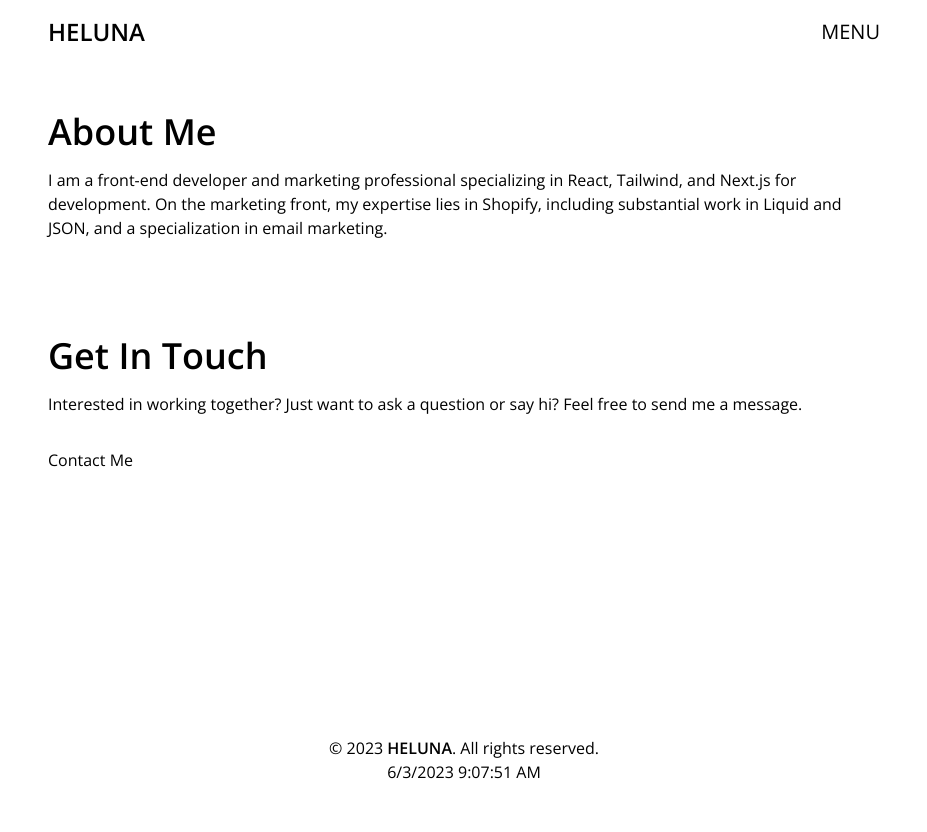
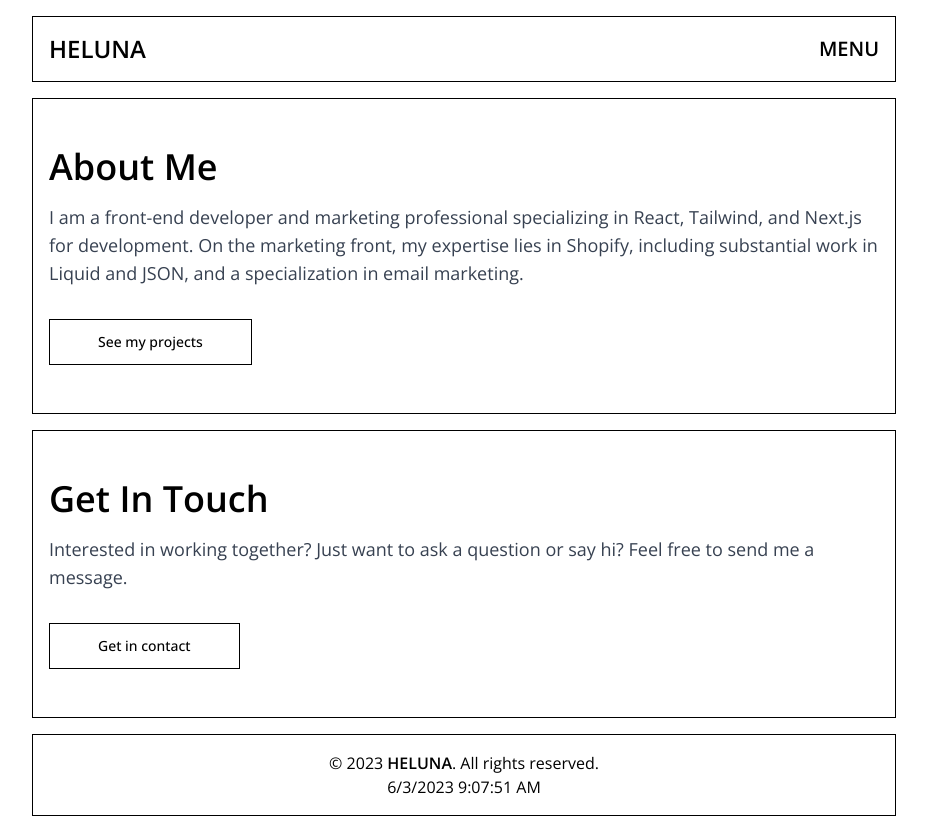
Before and after one commit to henrynavntoft/heluna, a Next.js app: page / in a window 1280 px wide. Shown: the whole page, without its empty margins (176-1103 px from the left). Before the commit the page ends 800 px from the top, so only its background shows below. Built offline with nearby package versions, Linux system fonts and the light colour scheme.

Commit message:
Fixed diffrent stuff

```diff
--- a/package.json
+++ b/package.json
@@ -16,6 +16,7 @@
     "postcss": "8.4.24",
     "react": "18.2.0",
     "react-dom": "18.2.0",
+    "react-icons": "^4.9.0",
     "tailwindcss": "3.3.2",
     "typeface-open-sans": "^1.1.13"
   }
--- a/src/components/About.jsx
+++ b/src/components/About.jsx
@@ -1,13 +1,22 @@
+import Image from "next/image";
+import Button from "./Button";
+
 export default function About() {
   return (
-    <section className="py-12 px-4">
-      <h2 className="text-4xl  font-semibold mb-4">About Me</h2>
-      <p className="">
-        I am a front-end developer and marketing professional specializing in
-        React, Tailwind, and Next.js for development. On the marketing front, my
-        expertise lies in Shopify, including substantial work in Liquid and
-        JSON, and a specialization in email marketing.
-      </p>
+    <section className="py-12 px-4 border border-black mb-4">
+      <div>
+        <h2 className="text-4xl font-semibold mb-4">About Me</h2>
+        <p className="mb-8 text-lg text-gray-700">
+          I am a front-end developer and marketing professional specializing in
+          React, Tailwind, and Next.js for development. On the marketing front,
+          my expertise lies in Shopify, including substantial work in Liquid and
+          JSON, and a specialization in email marketing.
+        </p>
+        <Button
+          href="https://github.com/henrynavntoft"
+          buttonText="See my projects"
+        />
+      </div>
     </section>
   );
 }
--- /dev/null
+++ b/src/components/Button.jsx
@@ -0,0 +1,16 @@
+import React from "react";
+
+const Button = ({ href, buttonText }) => (
+  <a
+    className="group relative inline-block text-sm font-medium text-black focus:outline-none focus:ring"
+    href={href}
+    target="_blank"
+  >
+    <span className="absolute inset-0 border border-dashed border-black group-active:border-black"></span>
+    <span className="block border border-black bg-white px-12 py-3 transition-transform active:border-black active:b group-hover:-translate-x-1 group-hover:-translate-y-1">
+      {buttonText}
+    </span>
+  </a>
+);
+
+export default Button;
--- /dev/null
+++ b/src/components/CardComponent.jsx
@@ -0,0 +1,25 @@
+import React from "react";
+
+const CardComponent = ({ href, title, description, buttonText }) => {
+  return (
+    <div className="group relative block h-64 sm:h-80 lg:h-96">
+      <span className="absolute inset-0 border-2 border-dashed border-black"></span>
+
+      <div className="relative flex h-full transform items-end border-2 border-black bg-white transition-transform group-hover:-translate-x-2 group-hover:-translate-y-2">
+        <div className="p-4 !pt-0 transition-opacity group-hover:absolute group-hover:opacity-0 sm:p-6 lg:p-8">
+          <h2 className="mt-4 text-xl font-medium sm:text-2xl">{title}</h2>
+        </div>
+
+        <div className="absolute p-4 opacity-0 transition-opacity group-hover:relative group-hover:opacity-100 sm:p-6 lg:p-8">
+          <h3 className="mt-4 text-xl font-medium sm:text-2xl">{title}</h3>
+
+          <p className="mt-4 mb-4 text-sm sm:text-base">{description}</p>
+
+          <a href={href}>{buttonText}</a>
+        </div>
+      </div>
+    </div>
+  );
+};
+
+export default CardComponent;
--- a/src/components/Clients.jsx
+++ b/src/components/Clients.jsx
@@ -1,13 +1,32 @@
+import Button from "./Button";
+
 export default function Clients() {
   return (
-    <section className="py-12 px-4">
-      <h2 className="text-4xl font-semibold mb-4">
-        Clients I have Worked With
-      </h2>
-      <p className="">
-        I have had the privilege to work with a diverse set of clients. Some of
-        them include Quote Copenhagen & ChiCura Copenhagen.
-      </p>
-    </section>
+    <div className="flex gap-2 pb-4 flex-col sm:flex-row">
+      <section className="py-12 border border-black px-4 mb-4 sm:mb-0">
+        <h2 className="text-4xl font-semibold mb-4">Client 1</h2>
+        <p className="mb-8 text-lg text-gray-700">
+          Lorem ipsum dolor sit amet consectetur, adipisicing elit. Illum ipsa
+          hic facilis sequi consequuntur tenetur sunt saepe alias officia ad.
+        </p>
+        <Button href="#" buttonText="Visit Website" />
+      </section>
+      <section className="py-12 border border-black px-4 mb-4 sm:mb-0">
+        <h2 className="text-4xl font-semibold mb-4">Client 2</h2>
+        <p className="mb-8 text-lg text-gray-700">
+          Lorem ipsum dolor sit amet consectetur, adipisicing elit. Illum ipsa
+          hic facilis sequi consequuntur tenetur sunt saepe alias officia ad.
+        </p>
+        <Button href="#" buttonText="Visit Website" />
+      </section>
+      <section className="py-12 border border-black px-4 mb-4 sm:mb-0">
+        <h2 className="text-4xl font-semibold mb-4">Client 3</h2>
+        <p className="mb-8 text-lg text-gray-700">
+          Lorem ipsum dolor sit amet consectetur, adipisicing elit. Illum ipsa
+          hic facilis sequi consequuntur tenetur sunt saepe alias officia ad.
+        </p>
+        <Button href="#" buttonText="Visit Website" />
+      </section>
+    </div>
   );
 }
--- a/src/components/Contact.jsx
+++ b/src/components/Contact.jsx
@@ -1,14 +1,14 @@
+import Button from "./Button";
+
 export default function Contact() {
   return (
-    <section className="py-12 px-4">
+    <section className="py-12 border border-black px-4">
       <h2 className="text-4xl font-semibold mb-4">Get In Touch</h2>
-      <p className="mb-8">
+      <p className="mb-8 text-lg text-gray-700">
         Interested in working together? Just want to ask a question or say hi?
         Feel free to send me a message.
       </p>
-      <a href="mailto:info@heluna.dk" className="">
-        Contact Me
-      </a>
+      <Button href="mailto:info@heluna.dk" buttonText="Get in contact" />
     </section>
   );
 }
--- a/src/components/Footer.jsx
+++ b/src/components/Footer.jsx
@@ -16,7 +16,7 @@ export default function Footer() {
   }, []);
 
   return (
-    <footer className="p-4 text-center">
+    <footer className=" text-center p-4 my-4 border border-black">
       <p>
         &copy; {new Date().getFullYear()}{" "}
         <span className="font-semibold">HELUNA</span>. All rights reserved.
--- a/src/components/Header.jsx
+++ b/src/components/Header.jsx
@@ -1,9 +1,13 @@
+import Link from "next/link";
+
 export default function Header() {
   return (
-    <header className="flex justify-between items-center p-4">
-      <h1 className="text-2xl font-semibold">HELUNA</h1>
+    <header className="flex justify-between items-center p-4 my-4 border border-black">
+      <Link href="/" className="text-2xl font-semibold">
+        HELUNA
+      </Link>
       <nav>
-        <a className="text-xl">MENU</a>
+        <a className="text-xl font-semibold">MENU</a>
       </nav>
     </header>
   );
--- a/src/pages/index.jsx
+++ b/src/pages/index.jsx
@@ -1,5 +1,6 @@
 import Layout from "@/components/Layout";
 import About from "@/components/About";
+import Clients from "@/components/Clients";
 import Contact from "@/components/Contact";
 import Head from "next/head";
 
@@ -16,6 +17,7 @@ export default function Home() {
       </Head>
       <Layout>
         <About />
+
         <Contact />
       </Layout>
     </>
```
Also changed, not shown: 1 other file (tests, documents, lock files or other folders).
